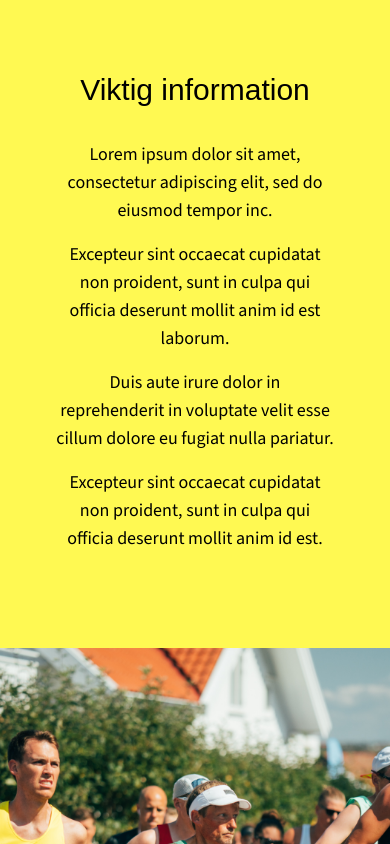
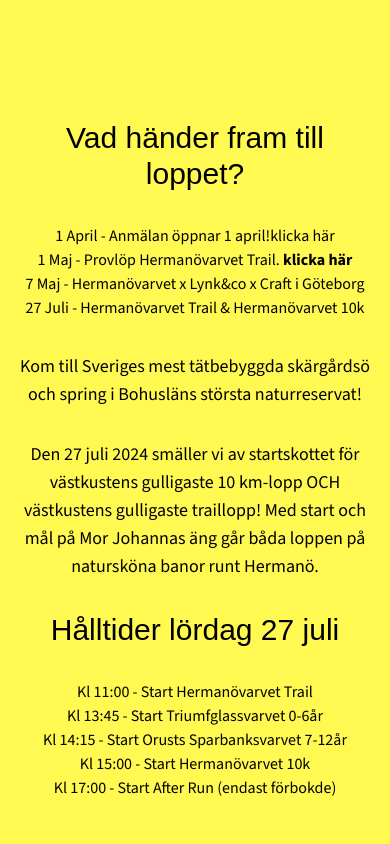
Before and after one commit to viktoramattsson/hermanovarvet, a Next.js app: page / in a window 390 px wide. Shown: the part 1060-1904 px from the top of the page. Built offline with nearby package versions, Linux system fonts and the light colour scheme; a web font is replaced by a local one.

Commit message:
add find page

```diff
--- a/next.config.js
+++ b/next.config.js
@@ -2,7 +2,7 @@
  * @type {import('next').NextConfig}
  */
 
-export const baseUrl = 'https://viktoramattsson.github.io';
+// export const baseUrl = 'https://viktoramattsson.github.io';
 
 const nextConfig = {
   basePath: '/hermanovarvet',
--- a/src/pages/barnLopp.js
+++ b/src/pages/barnLopp.js
@@ -1,16 +1,13 @@
 import React from 'react';
 import Image from 'next/image';
 import PartnerBanner from '@/components/PartnerBanner/partnerBanner';
-import { baseUrl } from '../../next.config';
 
 function BarnLopp() {
   return (
     <div>
       <div className="flex items-center justify-center h-[60vh]">
         <Image
-          src={
-            '${baseUrl}/images/Herman%C3%B6varvetTrail2023-FotografSabinaSelin-517-short.jpg'
-          }
+          src="https://viktoramattsson.github.io/images/Herman%C3%B6varvetTrail2023-FotografSabinaSelin-517-short.jpg"
           alt="Hermanövarvet barnloppet"
           className="h-full object-cover"
           width={2500}
--- /dev/null
+++ b/src/pages/find.jsx
@@ -0,0 +1,62 @@
+import PartnerBanner from '@/components/PartnerBanner/partnerBanner';
+import React from 'react';
+
+const Find = () => {
+  return (
+    <>
+      <PartnerBanner />
+      <div className="bg-hv-yellow p-4 lg:p-16 xl:px-48">
+        <h1>Var ligger Gullholmen & Hermanö?</h1>
+        <p className="pb-4">
+          Gullholmen och Hermanö är två pärlor på underbara Västkusten. Öarna
+          som är bilfria ligger i den yttre Bohuslänska skärgården på Orusts
+          västsida. Klicka här för karta.{' '}
+        </p>
+        <h2>Färja till Gullhomen & Hermanö</h2>
+        <p>
+          Personfärjan till bilfria Gullholmen/Hermanö går från färjeläget
+          Tuvesvik som ligger på Lavö, västra sidan av Orust. Vid färjeläget
+          Tuvesvik finns parkering, var nog med att du ställer dig på rätt
+          parkering - dvs besöksparkering. Många parkeringsplatser är
+          boendeparkering, parkera inte på dessa. Det är tydligt skyltat vad som
+          är besöks och vad som är boendeparkering, respektera reglerna. Färjan
+          angör ett antal bryggor, men du som ska springa Hermanövarvet ska gå
+          av i Gullholmens hamn eller Gullholmen Piren (för de turer som stannar
+          där). Restiden är ca 10 minuter. För tidtabell och avgångar använd
+          reseplaneraren på Västtrafiks hemsida här. Från: Tuvesvik Orust till
+          Gulholmen hamn ELLER Gullholmen Piren.
+        </p>
+        <p className="pb-4">
+          Passar inte färjan eller vill man bara ha en lite finare tur över till
+          Gullholmen rekommenderar vi att man åker med Skärgårdskryssen.
+          Skärgårdskryssen har fasta körningar utifrån tidtabell men kan också
+          bokas för grupper som vill åka vid någon speciell tid eller speciell
+          plats. Kanske tillbaka till fastlandet efter vår After Run? För
+          bokning och priser hos Skärgårdskryssen, besök deras hemsida här.
+        </p>
+        <h2>Vägbeskrivning till färjeläget Tuvesvik med bil</h2>
+        <p className="pb-4">
+          Från Göteborg - Kör E6 mot Oslo. Ta avfart mot Stenungsund/Tjörn/Orust
+          (väg 160). Kör till Varekil. Sväng vänster vid Circle K, väg 178 mot
+          Ellös. Efter en brant backe, ta vänster mot Hälleviksstrand/Stocken.
+          Följ skyltar mot Tuvesvik (Gullholmen). Från Uddevalla - Kör mot
+          Fiskebäckskil. Ta vänster vid Rotviksbro och kör mot Orust. När du
+          kommer till Henån, sväng höger mot Ellös/Tuvesvik (Gullholmen).
+        </p>
+        <h2>Med egen båt till Gullholmen</h2>
+        <p>
+          Hermanö och Gullholmen har en mycket bra gästhamn med plats för många
+          båtar. Dusch och toaletter finns i gästhamnen.
+        </p>
+        <a href="https://www.google.com/maps/search/gullholmen/@58.1753887,11.4005757,14.49z?entry=ttu">
+          <img
+            src="https://viktoramattsson.github.io/images/googlemap.png"
+            alt="karta"
+          />
+        </a>
+      </div>
+    </>
+  );
+};
+
+export default Find;
--- a/src/pages/index.jsx
+++ b/src/pages/index.jsx
@@ -42,14 +42,65 @@ export default function Home() {
         />
       </div>
       <PartnerBanner />
-      <TextGen />
-      <Image src={fp1} alt="bild 1" className="min-h-[60vh] object-cover" />
+      {/* <TextGen /> */}
+      <div className="bg-hv-yellow min-h-[50vh] py-32 flex justify-center">
+        <div className="lg:flex flex-row lg:px-16">
+          <div className="lg:w-1/2 items-center px-4 text-center">
+            <h1 className="pb-8">Vad händer fram till loppet?</h1>
+            <ul className="pb-8">
+              <li>
+                1 April - Anmälan öppnar 1 april!
+                <a href="https://raceid.com/sv/races/10548/information">
+                  klicka här
+                </a>
+              </li>
+              <li>
+                1 Maj - Provlöp Hermanövarvet Trail.{' '}
+                <a href="https://raceid.com/sv/races/12392/information">
+                  <b> klicka här </b>
+                </a>
+              </li>
+              <li>7 Maj - Hermanövarvet x Lynk&co x Craft i Göteborg</li>
+              <li>27 Juli - Hermanövarvet Trail & Hermanövarvet 10k</li>
+            </ul>
+            <p className="pb-8">
+              Kom till Sveriges mest tätbebyggda skärgårdsö och spring i
+              Bohusläns största naturreservat!
+            </p>
+            <p className="pb-8">
+              Den 27 juli 2024 smäller vi av startskottet för västkustens
+              gulligaste 10 km-lopp OCH västkustens gulligaste traillopp! Med
+              start och mål på Mor Johannas äng går båda loppen på natursköna
+              banor runt Hermanö.
+            </p>
+          </div>
+          <div className="lg:w-1/2 items-center px-4 text-center">
+            <h1 className="pb-8">Hålltider lördag 27 juli</h1>
+            <ul>
+              <li>Kl 11:00 - Start Hermanövarvet Trail</li>
+              <li>Kl 13:45 - Start Triumfglassvarvet 0-6år</li>
+              <li>Kl 14:15 - Start Orusts Sparbanksvarvet 7-12år</li>
+              <li>Kl 15:00 - Start Hermanövarvet 10k</li>
+              <li>Kl 17:00 - Start After Run (endast förbokde)</li>
+            </ul>
+          </div>
+        </div>
+      </div>
+      <Image
+        src={fp1}
+        alt="bild 1"
+        className="min-h-[60vh] w-full object-cover"
+      />
       <RegisterComponent />
       <PartnerBanner />
       <div className="bg-hv-blue">
         <Image src={map} alt="karta" className=" py-24 object-cover m-auto" />
       </div>
-      <Image src={fp3} alt="bild 3" className="min-h-[60vh] object-cover" />
+      <Image
+        src={fp3}
+        alt="bild 3"
+        className="min-h-[60vh] w-full object-cover"
+      />
       <PartnerBanner />
     </>
   );
```
